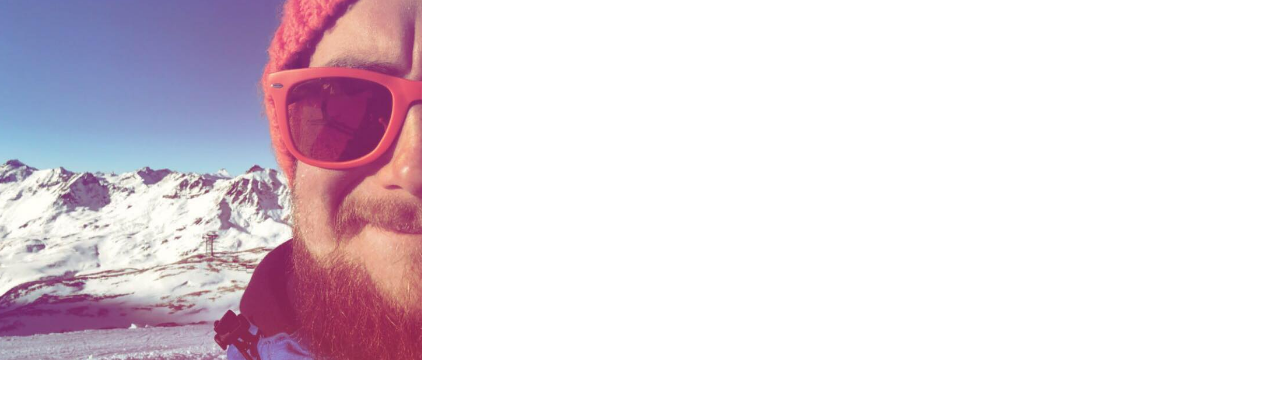
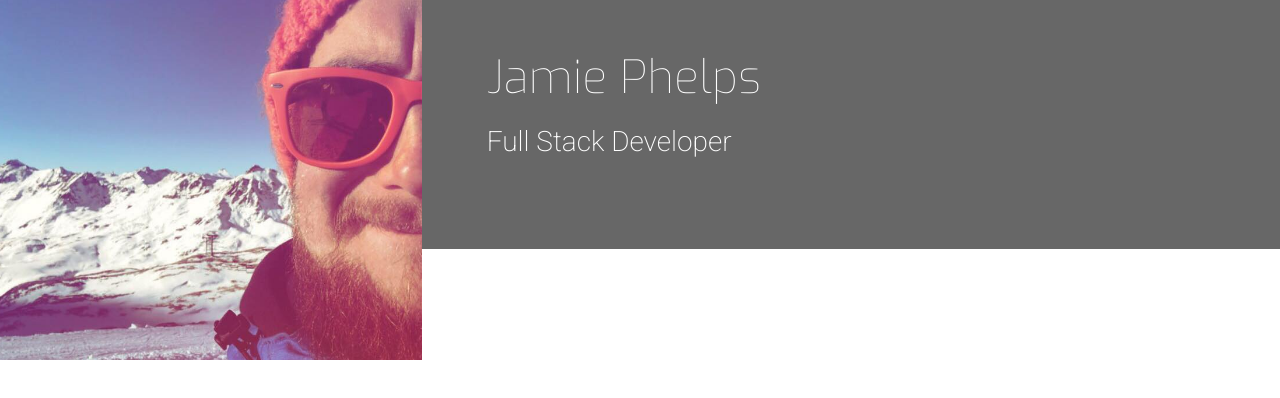
Before and after one commit to Thephelpster/UCD_RESUME, a plain HTML site: page index.html in a window 1280 px wide. Drawn offline with nearby package versions, Linux system fonts and the light colour scheme.

Commit message:
add header and styled

```diff
--- a/assets/css/style.css
+++ b/assets/css/style.css
@@ -1,8 +1,21 @@
 @import url('https://fonts.googleapis.com/css?family=Roboto:100,200,300,400,500,600,700|Exo:100,200,300,400,500,600,700');
+
+/*Colors*/
+
+.bg-color-name-title {
+    background-color: #676767;
+}
+
+/*Heading*/
 
 header {
     margin: 0;
 }
+
+.heading {
+    margin-left: 50px;
+}
+
 
 .logo {
     background: url("/assets/images/jamie.jpg");
@@ -14,3 +27,20 @@ header {
     -moz-transition: all .5s ease-in-out;
     -webkit-transition: all .5s ease-in-out;
 }
+
+.name {
+    font-family: "Exo", sans-serif;
+    font-weight: 100;
+    font-size: 46px;
+    margin-top: 50px;
+    color: #fff;
+}
+
+.title {
+    font-family: "Roboto", sans-serif;
+    font-weight: 200;
+    font-size: 28px;
+    margin-top: 20px;
+    margin-bottom: 90px;
+    color: #fff;
+}
--- a/index.html
+++ b/index.html
@@ -1,22 +1,29 @@
 <!DOCTYPE html>
 <html lang="en">
+
 <head>
     <meta charset="UTF-8">
     <meta name="viewport" content="width=device-width, initial-scale=1.0">
     <meta http-equiv="X-UA-Compatible" content="ie=edge">
-    <link rel="stylesheet" href="https://maxcdn.bootstrapcdn.com/bootstrap/4.2.1/css/bootstrap.min.css" type="text/css" />
-    <link rel="stylesheet" href="https://maxcdn.bootstrapcdn.com/font-awesome/4.7.0/css/font-awesome.min.css" type="text/css" />
+    <link rel="stylesheet" href="https://maxcdn.bootstrapcdn.com/bootstrap/4.2.1/css/bootstrap.min.css"
+        type="text/css" />
+    <link rel="stylesheet" href="https://maxcdn.bootstrapcdn.com/font-awesome/4.7.0/css/font-awesome.min.css"
+        type="text/css" />
     <link rel="stylesheet" href="assets/css/style.css">
     <title>Jamie</title>
 </head>
+
 <body>
     <header>
         <div class="row">
             <a class="col-md-4 logo" href="index.html"></a>
             <div class="col-md-8">
-
-            </div>
-        </div>
+                <div class="row bg-color-name-title">
+                    <div class="col heading">
+                        <h1 class="name">Jamie Phelps</h1>
+                        <h2 class="title"> Full Stack Developer</h2>
+                    </div>
+                </div>
     </header>
     <section>
 
@@ -25,4 +32,5 @@
 
     </footer>
 </body>
+
 </html>
```
